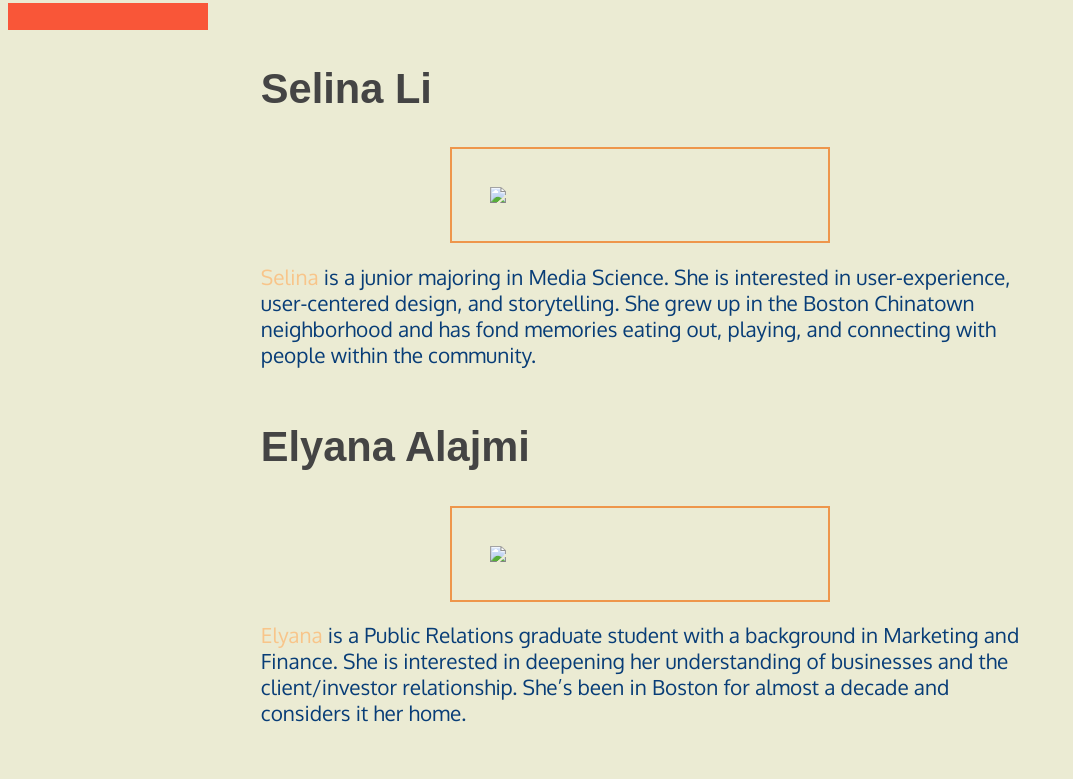
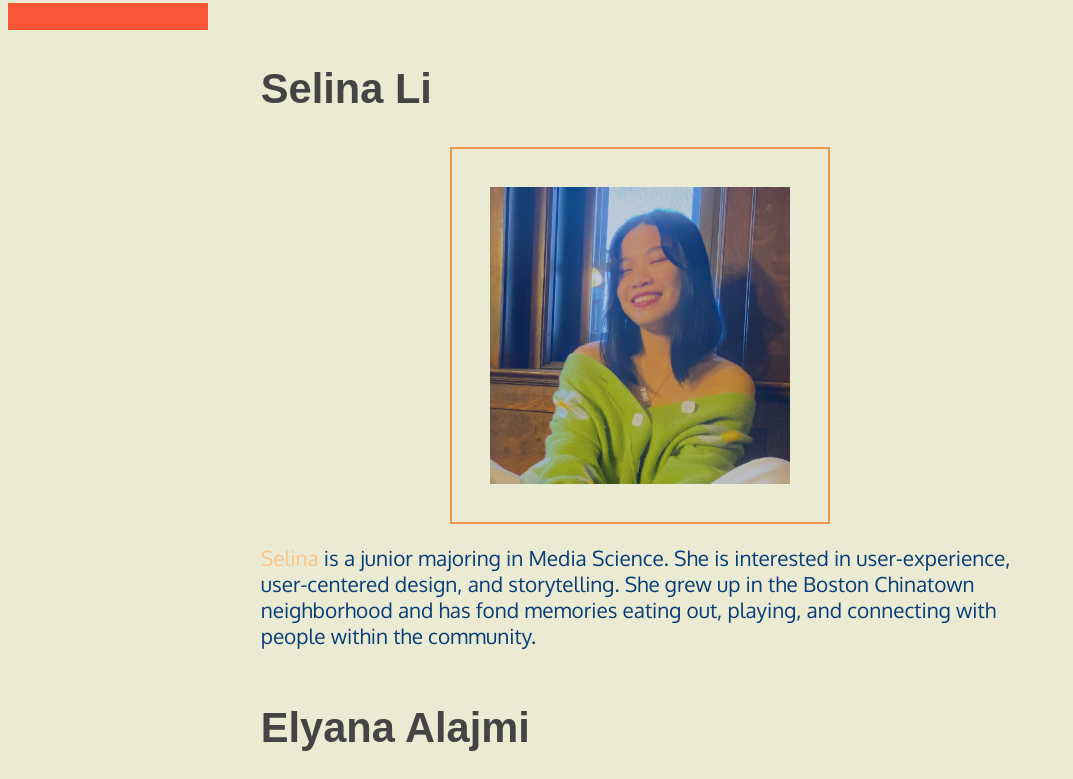
Before and after one commit to selinal552/covid19-impacts-on-local-businesses, a plain HTML site: page html/aboutus.html in a window 1280 px wide. Shown: the part 1015-1794 px from the top of the page, without its empty margins (0-1073 px from the left). Drawn offline with Linux system fonts and the light colour scheme; a web font is replaced by a local one.

Commit message:
added photos and other changes

```diff
--- a/html/aboutus.html
+++ b/html/aboutus.html
@@ -21,12 +21,12 @@
     <main>
         <section class="selina">
             <h1>Selina Li</h1>
-            <img class="selina-image" src="selina.png">
+            <img class="selina-image" src="/assets/selina.png">
             <p><a href="https://selinal.myportfolio.com/"> Selina</a> is a junior majoring in Media Science. She is interested in user-experience, user-centered design, and storytelling. She grew up in the Boston Chinatown neighborhood and has fond memories eating out, playing, and connecting with people within the community. </p>
         </section>
         <section class="elyana">
             <h1>Elyana Alajmi</h1>
-            <img class="elyana-image" src="elyana.png">
+            <img class="elyana-image" src="/assets/elyana.png">
             <p><a href="https://www.linkedin.com/in/elyana-alajmi/">Elyana</a> is a Public Relations graduate student with a background in Marketing and Finance. She is interested in deepening her understanding of businesses and the client/investor relationship. She’s been in Boston for almost a decade and considers it her home.  </p>
         </section>
         <section class="links">
```
Also changed, not shown: assets/elyana.png (added), assets/selina.png (added), 8 other files.
